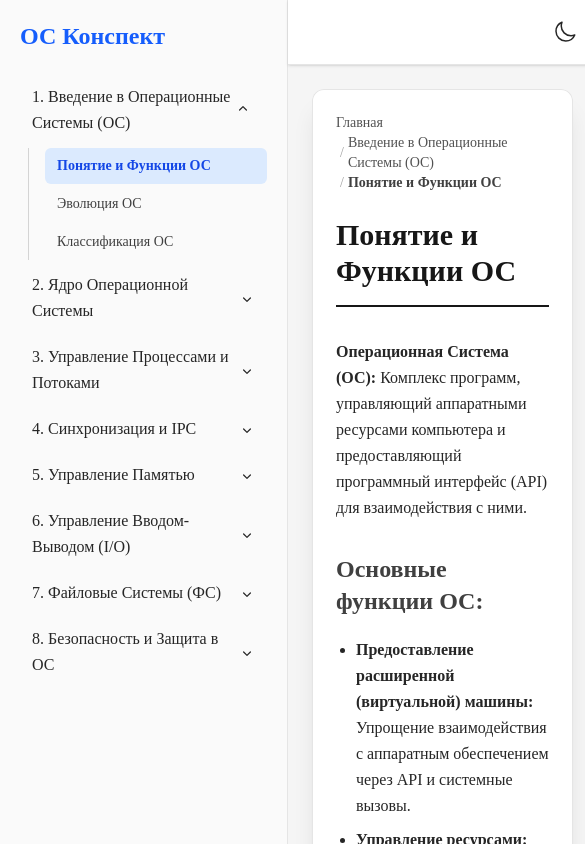
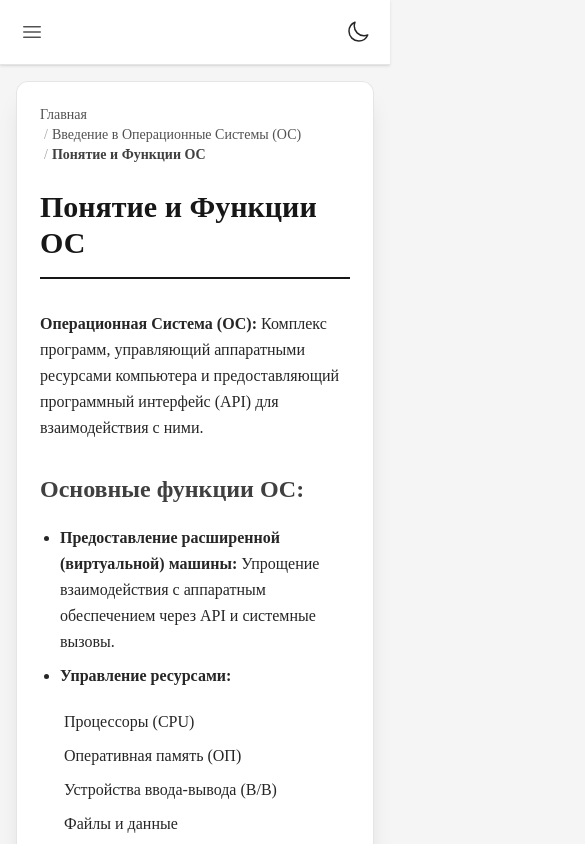
Before and after one commit to EvgeniyGospk/OperationSystems, a React (Vite) app: page /introduction/concepts in a window 390 px wide. Shown: the whole page, 585 px wide, since content can reach past the window. Built offline with nearby package versions, Linux system fonts and the light colour scheme.

Commit message:
Feat: Implement responsive sidebar and improved theme switcher

```diff
--- a/src/components/Layout.jsx
+++ b/src/components/Layout.jsx
@@ -1,23 +1,100 @@
 // src/components/Layout.jsx
-import React from "react";
+import React, { useState } from "react";
 import { Outlet } from "react-router-dom";
 import Sidebar from "./Sidebar";
 import ThemeSwitcher from "./ThemeSwitcher";
 
+// Иконка "Бургер"
+const MenuIcon = () => (
+  <svg
+    xmlns="http://www.w3.org/2000/svg"
+    fill="none"
+    viewBox="0 0 24 24"
+    strokeWidth={1.5}
+    stroke="currentColor"
+    className="w-6 h-6"
+  >
+    <path
+      strokeLinecap="round"
+      strokeLinejoin="round"
+      d="M3.75 6.75h16.5M3.75 12h16.5m-16.5 5.25h16.5"
+    />
+  </svg>
+);
+
+// Иконка "Крестик"
+const XIcon = () => (
+  <svg
+    xmlns="http://www.w3.org/2000/svg"
+    fill="none"
+    viewBox="0 0 24 24"
+    strokeWidth={1.5}
+    stroke="currentColor"
+    className="w-6 h-6"
+  >
+    <path
+      strokeLinecap="round"
+      strokeLinejoin="round"
+      d="M6 18L18 6M6 6l12 12"
+    />
+  </svg>
+);
+
 const Layout = () => {
+  const [isSidebarOpen, setIsSidebarOpen] = useState(false);
+
+  const toggleSidebar = () => {
+    setIsSidebarOpen(!isSidebarOpen);
+  };
+
   return (
     <div className="flex min-h-screen bg-neutral-100 dark:bg-neutral-800 text-neutral-800 dark:text-neutral-200">
-      <Sidebar />
-      <div className="flex-1 flex flex-col h-screen">
+      {/* Сайдбар для десктопов (md и выше) */}
+      <div className="hidden md:block">
+        <Sidebar />
+      </div>
+
+      {/* Мобильный сайдбар (поверх контента) */}
+      {isSidebarOpen && (
+        <div className="fixed inset-0 z-50 flex md:hidden">
+          <Sidebar />
+          {/* Затемнение фона */}
+          <div
+            className="fixed inset-0 bg-black/30 backdrop-blur-sm"
+            onClick={toggleSidebar}
+            aria-hidden="true"
+          ></div>
+          {/* Кнопка закрытия внутри мобильного сайдбара или рядом */}
+          <button
+            onClick={toggleSidebar}
+            className="absolute top-4 right-4 text-neutral-500 dark:text-neutral-400 hover:text-neutral-700 dark:hover:text-white z-[60]" // z-index выше сайдбара
+            aria-label="Закрыть меню"
+          >
+            <XIcon />
+          </button>
+        </div>
+      )}
+
+      <div className="flex-1 flex flex-col h-screen max-w-full">
+        {" "}
+        {/* max-w-full для родителя main */}
         {/* Шапка */}
-        <header className="bg-white dark:bg-neutral-900/80 backdrop-blur-sm sticky top-0 z-40 shadow-sm p-3 border-b border-neutral-200 dark:border-neutral-700 flex justify-end items-center">
+        <header className="bg-white dark:bg-neutral-900/80 backdrop-blur-sm sticky top-0 z-40 shadow-sm p-3 border-b border-neutral-200 dark:border-neutral-700 flex justify-between items-center">
+          {/* Кнопка "Бургер" для мобильных */}
+          <button
+            onClick={toggleSidebar}
+            className="md:hidden p-2 rounded-md text-neutral-600 dark:text-neutral-300 hover:bg-neutral-200 dark:hover:bg-neutral-700"
+            aria-label="Открыть меню"
+          >
+            <MenuIcon />
+          </button>
+          <div className="flex-1"></div>{" "}
+          {/* Распорка, чтобы ThemeSwitcher был справа */}
           <ThemeSwitcher />
         </header>
         {/* Основной контент */}
         <main className="flex-1 overflow-y-auto">
-          <div className="p-6 md:py-8 md:px-10 max-w-3xl mx-auto">
-            {" "}
-            {/* max-w-3xl для лучшей читаемости */}
+          <div className="p-4 sm:p-6 md:py-8 md:px-10 max-w-3xl mx-auto">
             <Outlet />
           </div>
         </main>
--- a/src/components/Sidebar.jsx
+++ b/src/components/Sidebar.jsx
@@ -1,9 +1,9 @@
 // src/components/Sidebar.jsx
-import React, { useState } from "react";
-import { NavLink, useLocation } from "react-router-dom";
+import React, { useState, useEffect } from "react";
+import { NavLink, useLocation, Link as RouterLink } from "react-router-dom"; // Используем RouterLink для лого
 import { osData } from "../data/osData";
 
-// Иконки для "стрелочек" (можно использовать SVG или символы)
+// ... (иконка ChevronDown остается)
 const ChevronDown = () => (
   <svg
     xmlns="http://www.w3.org/2000/svg"
@@ -19,17 +19,25 @@ const ChevronDown = () => (
   </svg>
 );
 
-const SidebarLink = ({ to, children, className = "", exact = false }) => {
+const SidebarLink = ({
+  to,
+  children,
+  className = "",
+  isSubsection = false,
+  onClick,
+}) => {
+  // Добавили onClick
   return (
     <NavLink
       to={to}
-      end={exact} // end={true} для точного совпадения пути, если нужно
+      end={!isSubsection}
+      onClick={onClick} // Передаем onClick
       className={({ isActive }) =>
-        `${className} block py-2 px-3 rounded-md hover:bg-blue-100 dark:hover:bg-neutral-700 transition-colors ${
+        `${className} block py-1.5 px-3 rounded-md hover:bg-blue-100 dark:hover:bg-neutral-700/70 transition-colors ${
           isActive
             ? "bg-blue-100 dark:bg-neutral-700 font-semibold text-blue-700 dark:text-blue-100"
-            : "text-neutral-700 dark:text-neutral-300"
-        }`
+            : "text-neutral-600 dark:text-neutral-300 hover:text-neutral-800 dark:hover:text-neutral-100"
+        } ${isSubsection ? "text-sm" : ""}`
       }
     >
       {children}
@@ -37,17 +45,19 @@ const SidebarLink = ({ to, children, className = "", exact = false }) => {
   );
 };
 
-const Sidebar = () => {
+// Принимаем проп closeSidebar для мобильной версии
+const Sidebar = ({ closeSidebar }) => {
   const location = useLocation();
-  // Состояние для отслеживания открытых/закрытых основных разделов
   const [openSections, setOpenSections] = useState(() => {
-    // Изначально открываем раздел, если текущий путь находится внутри него
+    // ... (логика для openSections остается)
     const currentOpen = {};
+    if (osData && osData.length > 0) {
       osData.forEach((section) => {
         if (location.pathname.startsWith(section.path)) {
           currentOpen[section.id] = true;
         }
       });
+    }
     return currentOpen;
   });
 
@@ -55,55 +65,84 @@ const Sidebar = () => {
     setOpenSections((prev) => ({ ...prev, [sectionId]: !prev[sectionId] }));
   };
 
-  // Обновляем открытые секции при изменении URL
   useEffect(() => {
+    // ... (логика useEffect для openSections остается)
     const currentOpen = {};
-    let sectionFound = false;
+    let sectionFoundForAutoOpen = false;
+    if (osData && osData.length > 0) {
       osData.forEach((section) => {
-      if (location.pathname.startsWith(section.path)) {
+        if (
+          location.pathname.startsWith(
+            section.path +
+              (section.subsections && section.subsections.length > 0 ? "/" : "")
+          ) ||
+          location.pathname === section.path
+        ) {
           currentOpen[section.id] = true;
-        sectionFound = true;
+          sectionFoundForAutoOpen = true;
         }
       });
-    // Если мы на главной странице, не открываем никакие секции по умолчанию (кроме как если бы у / был свой id)
+    }
     if (location.pathname === "/") {
-      setOpenSections({});
-    } else if (sectionFound) {
-      setOpenSections(currentOpen);
+      // setOpenSections({}); // Не сбрасываем, чтобы при редиректе не "моргало"
+    } else if (sectionFoundForAutoOpen) {
+      setOpenSections((prev) => ({ ...prev, ...currentOpen }));
     }
-    // Если нужно, чтобы при уходе из раздела он закрывался, можно добавить else: setOpenSections({});
   }, [location.pathname]);
 
+  const handleLinkClick = () => {
+    if (closeSidebar) {
+      // Если функция передана (т.е. это мобильный сайдбар)
+      closeSidebar();
+    }
+  };
+
+  const cleanTitle = (title) => title.replace(/^(\d+\.[\d.]*\s*)/, "");
+
   return (
-    <aside className="w-72 bg-neutral-50 dark:bg-neutral-900 p-5 shadow-lg_ overflow-y-auto border-r border-neutral-200 dark:border-neutral-700 flex-shrink-0 h-screen sticky top-0">
-      <NavLink to="/" className="block">
-        <h1 className="text-2xl font-bold mb-6 text-blue-600 dark:text-blue-400 hover:text-blue-700 dark:hover:text-blue-500 transition-colors">
+    // Убрал h-screen и sticky top-0 отсюда, так как это теперь управляется в Layout.jsx
+    // Добавил z-index для мобильного сайдбара
+    <aside className="w-64 md:w-72 bg-neutral-50 dark:bg-neutral-900 p-4 shadow-lg_ overflow-y-auto border-r border-neutral-200 dark:border-neutral-700 flex-shrink-0 md:h-screen md:sticky md:top-0 z-50">
+      <RouterLink to="/" className="block mb-4" onClick={handleLinkClick}>
+        {" "}
+        {/* Используем RouterLink и onClick */}
+        <h1 className="text-xl sm:text-2xl font-bold text-blue-600 dark:text-blue-400 hover:text-blue-700 dark:hover:text-blue-500 transition-colors px-2">
           ОС Конспект
         </h1>
-      </NavLink>
+      </RouterLink>
       <nav>
-        <ul>
-          {osData.map((section) => (
-            <li key={section.id} className="mb-1">
+        <ul className="space-y-1">
+          {osData &&
+            osData.map((section) => (
+              <li key={section.id}>
                 <button
                   onClick={() => toggleSection(section.id)}
-                className="w-full flex justify-between items-center py-2 px-3 rounded-md text-left text-neutral-800 dark:text-neutral-200 hover:bg-blue-100 dark:hover:bg-neutral-700 focus:outline-none transition-colors"
+                  aria-expanded={openSections[section.id]}
+                  className={`w-full flex justify-between items-center py-2 px-3 rounded-md text-left hover:bg-blue-100 dark:hover:bg-neutral-700/70 focus:outline-none focus:ring-2 focus:ring-blue-500 focus:ring-opacity-50 transition-colors
+                  ${
+                    location.pathname === section.path &&
+                    !(section.subsections && section.subsections.length > 0)
+                      ? "bg-blue-100 dark:bg-neutral-700 font-semibold text-blue-700 dark:text-blue-100"
+                      : "text-neutral-700 dark:text-neutral-200"
+                  }
+                `}
                 >
                   <span
-                  className={`${
+                    className={`
+                  ${
                     location.pathname.startsWith(section.path) &&
-                    !openSections[section.id]
-                      ? "font-semibold text-blue-700 dark:text-blue-200"
-                      : location.pathname === section.path
-                      ? "font-bold text-blue-700 dark:text-blue-100"
+                    section.subsections &&
+                    section.subsections.length > 0
+                      ? "font-semibold text-blue-600 dark:text-blue-300"
                       : ""
-                  }`}
+                  }
+                `}
                   >
-                  {section.title}
+                    {cleanTitle(section.title)}
                   </span>
                   {section.subsections && section.subsections.length > 0 && (
                     <span
-                    className={`transform transition-transform duration-200 ${
+                      className={`transform transition-transform duration-150 ease-in-out ${
                         openSections[section.id] ? "rotate-180" : ""
                       }`}
                     >
@@ -113,21 +152,30 @@ const Sidebar = () => {
                 </button>
 
                 {openSections[section.id] && section.subsections && (
-                <ul className="pl-4 mt-1 border-l border-neutral-300 dark:border-neutral-600 ml-2">
-                  {/* Ссылка на "обзор" главного раздела, если у него есть свой контент */}
-                  {/* Это нужно, если path основного раздела ведет на страницу с его собственным контентом, а не только как заголовок для подразделов */}
-                  {/*
-                  <li>
-                     <SidebarLink to={section.path} className="text-sm" exact={true}>
-                       Обзор раздела
+                  <ul className="pl-3 mt-1 ml-3 border-l border-neutral-300 dark:border-neutral-600 space-y-0.5">
+                    {section.content && section.content.length > 0 && (
+                      <li className="my-0.5">
+                        <SidebarLink
+                          to={section.path}
+                          className="pl-2"
+                          isSubsection={true}
+                          onClick={handleLinkClick}
+                        >
+                          <em>Обзор раздела</em>
                         </SidebarLink>
                       </li>
-                  */}
+                    )}
                     {section.subsections.map((subsection) => (
                       <li key={subsection.id} className="my-0.5">
-                      <SidebarLink to={subsection.path} className="text-sm">
-                        {subsection.title.replace(/^(\d+\.\d+\.\s*)/, "")}{" "}
-                        {/* Убираем нумерацию для краткости */}
+                        <SidebarLink
+                          to={subsection.path}
+                          className="pl-2"
+                          isSubsection={true}
+                          onClick={handleLinkClick}
+                        >
+                          {" "}
+                          {/* Передаем handleLinkClick */}
+                          {cleanTitle(subsection.title)}
                         </SidebarLink>
                       </li>
                     ))}
@@ -141,7 +189,4 @@ const Sidebar = () => {
   );
 };
 
-// Не забудь импортировать useEffect из 'react'
-import { useEffect } from "react";
-
 export default Sidebar;
```
Also changed, not shown: src/pages/ContentPage.jsx (+28 -25 lines). Lines whose indentation alone changed are shown as unchanged.
